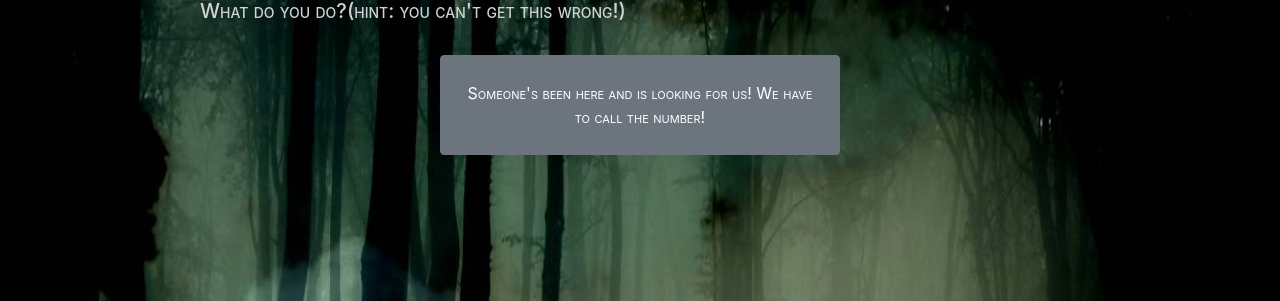
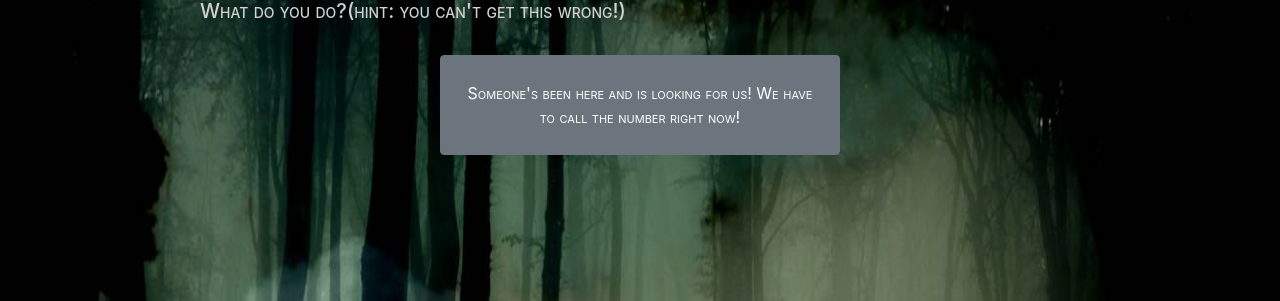
Before and after one commit to Sukhleen123/Final_Project_1A, a Flask app: page /s1_b_b_a in a window 1280 px wide. Shown: the part 233-534 px from the top of the page. Run offline with Flask 2, Linux system fonts and the light colour scheme; some libraries are stand-ins or nearby versions.

Commit message:
Changed displayed comment in this file

```diff
--- a/templates/story_1_D_B_A.html
+++ b/templates/story_1_D_B_A.html
@@ -14,7 +14,7 @@
     <br>
     <h5>What do you do?(hint: you can't get this wrong!)</h5>
     <br>
-    <a href="/s1_a_b_b" class="btn btn-secondary small" role="button">Someone's been here and is looking for us! We have to call the number!</a>
+    <a href="/s1_a_b_b" class="btn btn-secondary small" role="button">Someone's been here and is looking for us! We have to call the number right now!</a>
     <br><br><br>
 
     <script src="https://code.jquery.com/jquery-3.4.1.slim.min.js"></script>
```
